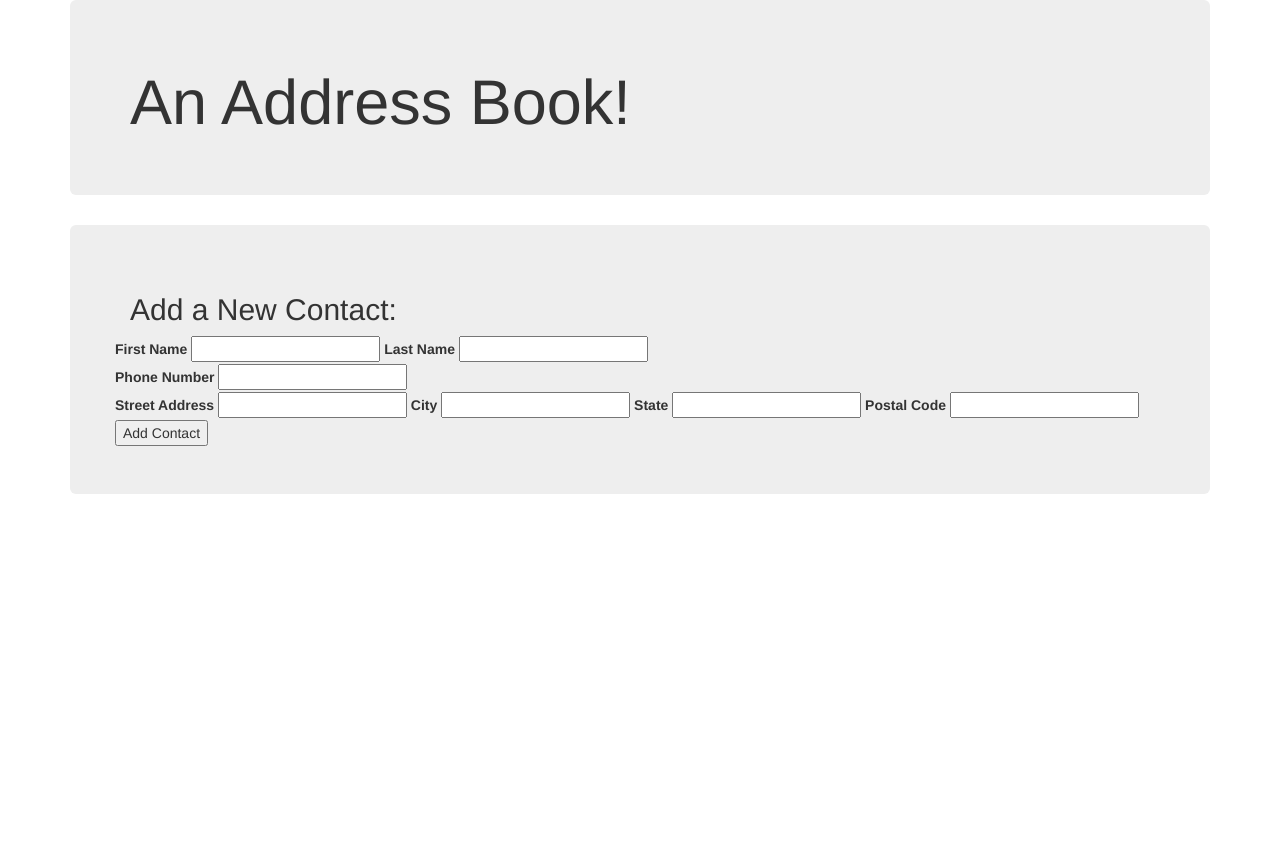
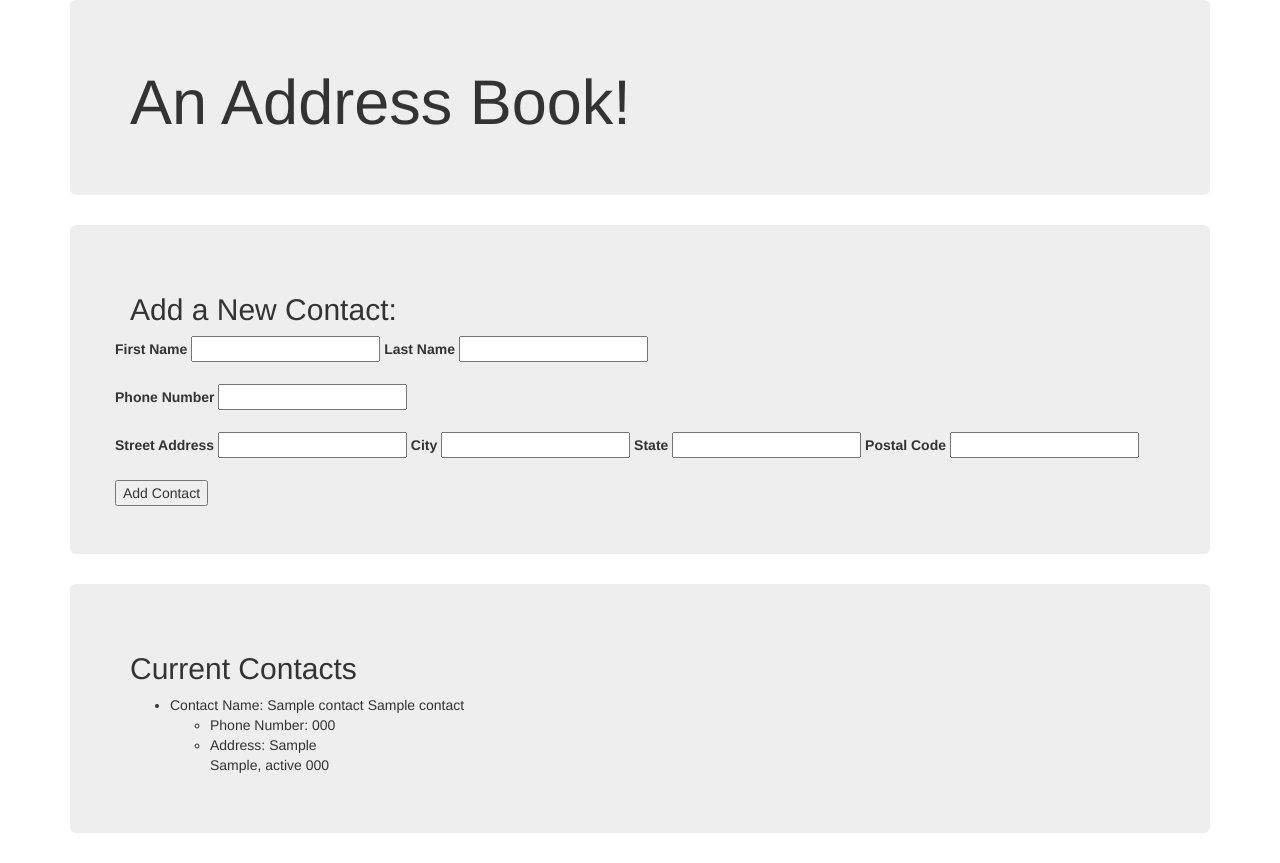
Before and after one commit to ccbpeden/address-book, a PHP site: template views/index.html.twig in a window 1280 px wide. Before the commit the page ends 494 px from the top, so only its background shows below. Run offline with PHP 8.4, Linux system fonts and the light colour scheme; the template is opened without the code that fills it: most values are stand-ins (such as "Sample title", 1, 10 or a date in 2020); some libraries are stand-ins or nearby versions.

Commit message:
complete buildout of contact display on index.html.twig

```diff
--- a/src/Contact.php
+++ b/src/Contact.php
@@ -1,5 +1,5 @@
 <?php
-    class contact
+    class Contact
     {
         private $contact_first_name;
         private $contact_last_name;
--- a/views/index.html.twig
+++ b/views/index.html.twig
@@ -20,8 +20,10 @@
                         <label for='contact_last_name'>Last Name</label>
                         <input type='text' name='contact_last_name' id='contact_last_name'>
                         <br>
+                        <br>
                         <label for='contact_phone'>Phone Number</label>
                         <input type='text' name='contact_phone' id='contact_phone'>
+                        <br>
                         <br>
                         <label for='contact_street'>Street Address</label>
                         <input type='text' name='contact_street' id='contact_street'>
@@ -35,10 +37,30 @@
                         <label for='contact_zipcode'>Postal Code</label>
                         <input type='text' name='contact_zipcode' id='contact_zipcode'>
                         <br>
+                        <br>
                         <button type='submit'>Add Contact</button>
                     </div>
                 </form>
             </div>
         </div>
+        <div class="container">
+            {% if contacts is not empty %}
+                <div class=jumbotron>
+                    <h2>Current Contacts</h2>
+                    {% for contact in contacts %}
+                        <ul>
+                            <li>Contact Name: {{ contact.getContactFirstName }} {{ contact.getContactLastName}}</li>
+                            <ul>
+                                <li>Phone Number: {{ contact.getContactPhone }}</li>
+                                <li>Address: {{ contact.getContactStreet}}
+                                              <br>
+                                              {{ contact.getContactCity }},                                          {{ contact.getContactState}} {{ contact.getContactZipcode}}
+                                </li>
+                            </ul>
+                        </ul>
+                    {% endfor %}
+                </div>
+            {% endif %}
+        </div>
     </body>
 </html>
```
